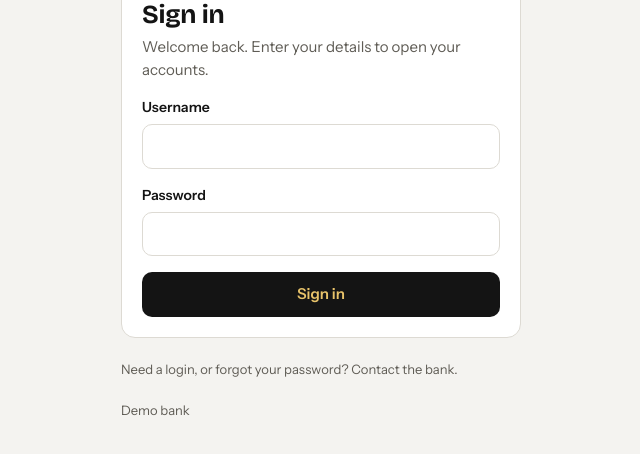
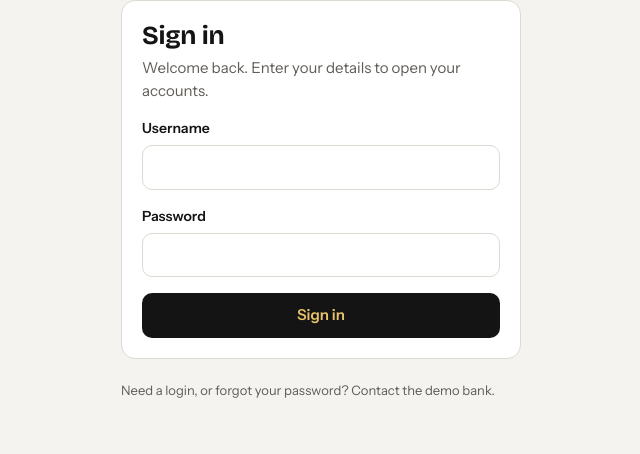
Before and after one commit to chidiclement82-ctrl/dem-bank.com, a plain HTML site: page docs/index.html in a window 1280 px wide. Shown: the part 154-608 px from the top of the page, without its empty margins (319-959 px from the left). Drawn offline with nearby package versions, Linux system fonts and the light colour scheme.

Commit message:
Fold the hosted sign-in label into "Contact the demo bank."
Co-Authored-By: Claude Opus 5.5 <noreply@anthropic.com>
Claude-Session: https://claude.ai/code/session_01FHxjnVdANRhaX8H297n1EX

```diff
--- a/docs/index.html
+++ b/docs/index.html
@@ -353,8 +353,7 @@ body { -webkit-tap-highlight-color: transparent }
         <button class="btn" id="login-go" type="submit">Sign in</button>
       </form>
     </div>
-    <p class="muted" style="font-size:13px">Need a login, or forgot your password? Contact the bank.</p>
-    <p class="muted" style="font-size:13px">Demo bank</p>
+    <p class="muted" style="font-size:13px">Need a login, or forgot your password? Contact the demo bank.</p>
   </div>
 </section>
 
```
Also changed, not shown: 1 other file.
